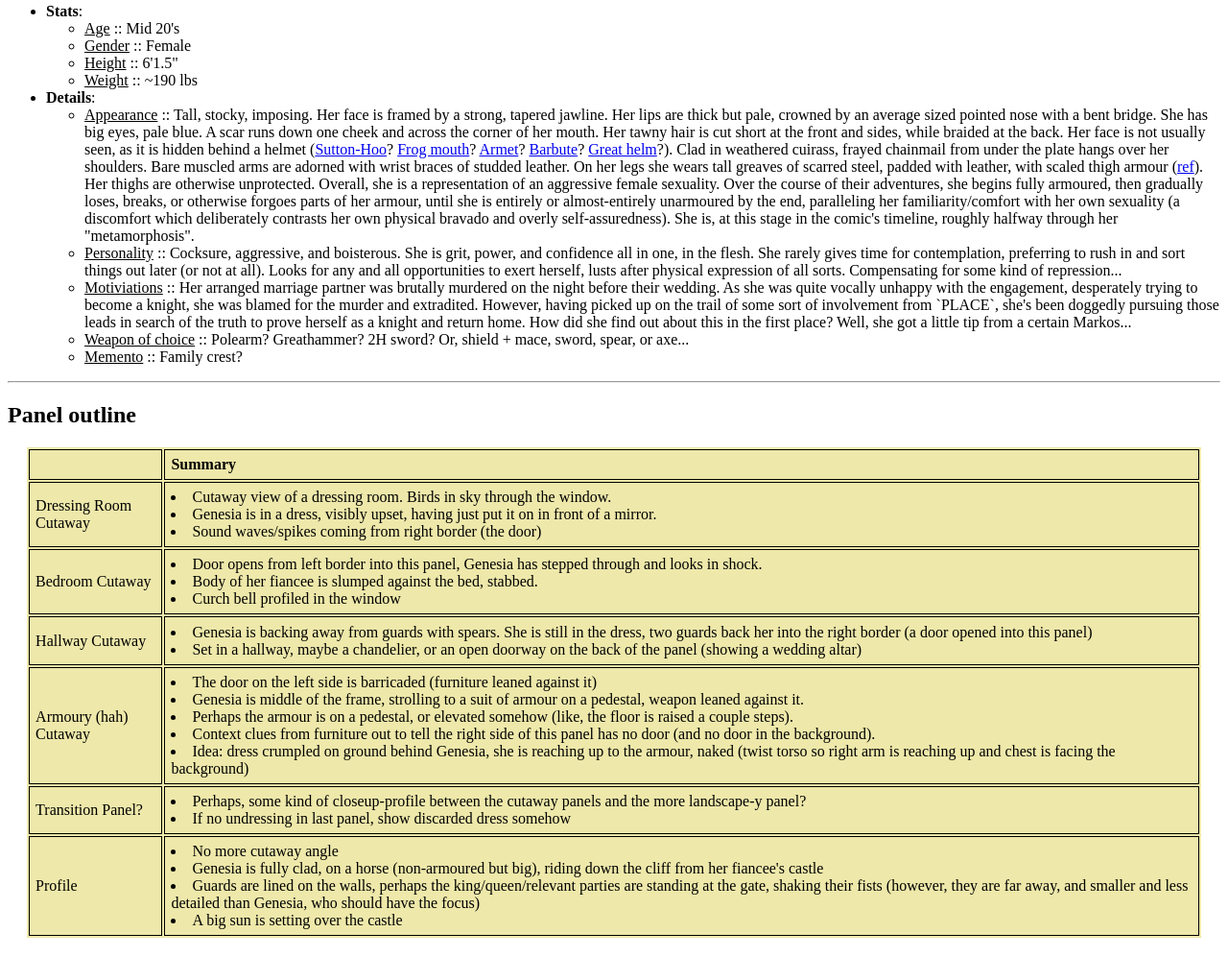
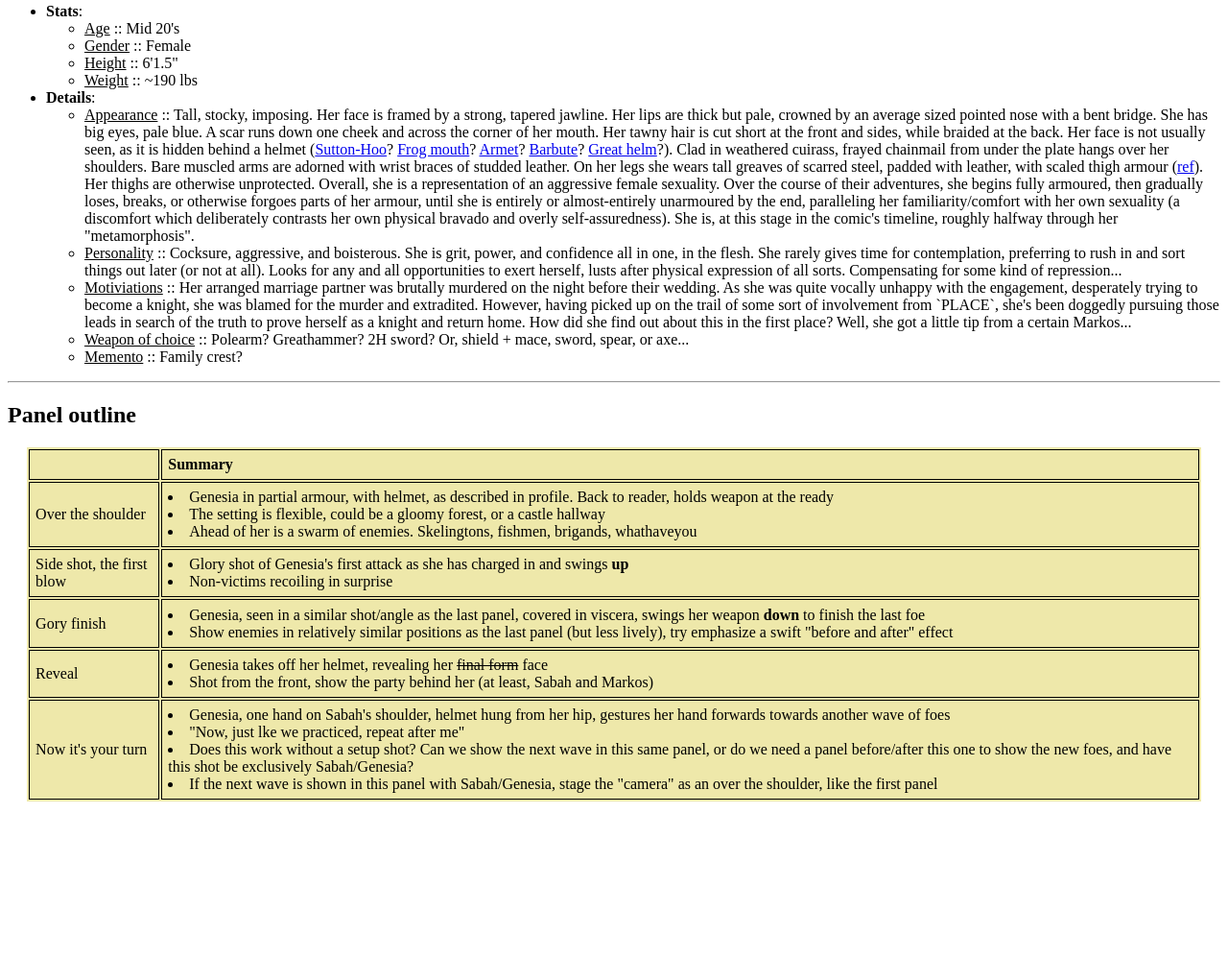
Before and after one commit to ekliot/digital-comic, a plain HTML site: page docs/genesia.html in a window 1280 px wide. Shown: the part 121-1118 px from the top of the page at 96% size. After the commit the page ends 976 px from the top, so only its background shows below. Drawn offline with Linux system fonts and the light colour scheme.

Commit message:
revise Genesia story, no more origins

```diff
--- a/docs/genesia.html
+++ b/docs/genesia.html
@@ -57,57 +57,45 @@
           </tr>
 
           <tr>
-            <td>Dressing Room Cutaway</td>
+            <td>Over the shoulder</td>
             <td>
-                <li>Cutaway view of a dressing room. Birds in sky through the window.</li>
-                <li>Genesia is in a dress, visibly upset, having just put it on in front of a mirror.</li>
-                <li>Sound waves/spikes coming from right border (the door)</li>
+                <li>Genesia in partial armour, with helmet, as described in profile. Back to reader, holds weapon at the ready</li>
+                <li>The setting is flexible, could be a gloomy forest, or a castle hallway</li>
+                <li>Ahead of her is a swarm of enemies. Skelingtons, fishmen, brigands, whathaveyou</li>
             </td>
           </tr>
 
           <tr>
-            <td>Bedroom Cutaway</td>
+            <td>Side shot, the first blow</td>
             <td>
-                <li>Door opens from left border into this panel, Genesia has stepped through and looks in shock.</li>
-                <li>Body of her fiancee is slumped against the bed, stabbed.</li>
-                <li>Curch bell profiled in the window</li>
+                <li>Glory shot of Genesia's first attack as she has charged in and swings <b>up</b></li>
+                <li>Non-victims recoiling in surprise</li>
             </td>
           </tr>
 
           <tr>
-            <td>Hallway Cutaway</td>
+            <td>Gory finish</td>
             <td>
-                <li>Genesia is backing away from guards with spears. She is still in the dress, two guards back her into the right border (a door opened into this panel)</li>
-                <li>Set in a hallway, maybe a chandelier, or an open doorway on the back of the panel (showing a wedding altar)</li>
+                <li>Genesia, seen in a similar shot/angle as the last panel, covered in viscera, swings her weapon <b>down</b> to finish the last foe</li>
+                <li>Show enemies in relatively similar positions as the last panel (but less lively), try emphasize a swift "before and after" effect</li>
             </td>
           </tr>
 
           <tr>
-            <td>Armoury (hah) Cutaway</td>
+            <td>Reveal</td>
             <td>
-                <li>The door on the left side is barricaded (furniture leaned against it)</li>
-                <li>Genesia is middle of the frame, strolling to a suit of armour on a pedestal, weapon leaned against it.</li>
-                <li>Perhaps the armour is on a pedestal, or elevated somehow (like, the floor is raised a couple steps).</li>
-                <li>Context clues from furniture out to tell the right side of this panel has no door (and no door in the background).</li>
-                <li>Idea: dress crumpled on ground behind Genesia, she is reaching up to the armour, naked (twist torso so right arm is reaching up and chest is facing the background)</li>
+                <li>Genesia takes off her helmet, revealing her <strike>final form</strike> face</li>
+                <li>Shot from the front, show the party behind her (at least, Sabah and Markos)</li>
             </td>
           </tr>
 
           <tr>
-            <td>Transition Panel?</dt>
+            <td>Now it's your turn</dt>
             <td>
-                <li>Perhaps, some kind of closeup-profile between the cutaway panels and the more landscape-y panel?</li>
-                <li>If no undressing in last panel, show discarded dress somehow</li>
-            </td>
-          </tr>
-
-          <tr>
-            <td>Profile</td>
-            <td>
-                <li>No more cutaway angle</li>
-                <li>Genesia is fully clad, on a horse (non-armoured but big), riding down the cliff from her fiancee's castle</li>
-                <li>Guards are lined on the walls, perhaps the king/queen/relevant parties are standing at the gate, shaking their fists (however, they are far away, and smaller and less detailed than Genesia, who should have the focus)</li>
-                <li>A big sun is setting over the castle</li>
+                <li>Genesia, one hand on Sabah's shoulder, helmet hung from her hip, gestures her hand forwards towards another wave of foes</li>
+                <li>"Now, just lke we practiced, repeat after me"</li>
+                <li>Does this work without a setup shot? Can we show the next wave in this same panel, or do we need a panel before/after this one to show the new foes, and have this shot be exclusively Sabah/Genesia?</li>
+                <li>If the next wave is shown in this panel with Sabah/Genesia, stage the "camera" as an over the shoulder, like the first panel</li>
             </td>
           </tr>
         </table>
```
